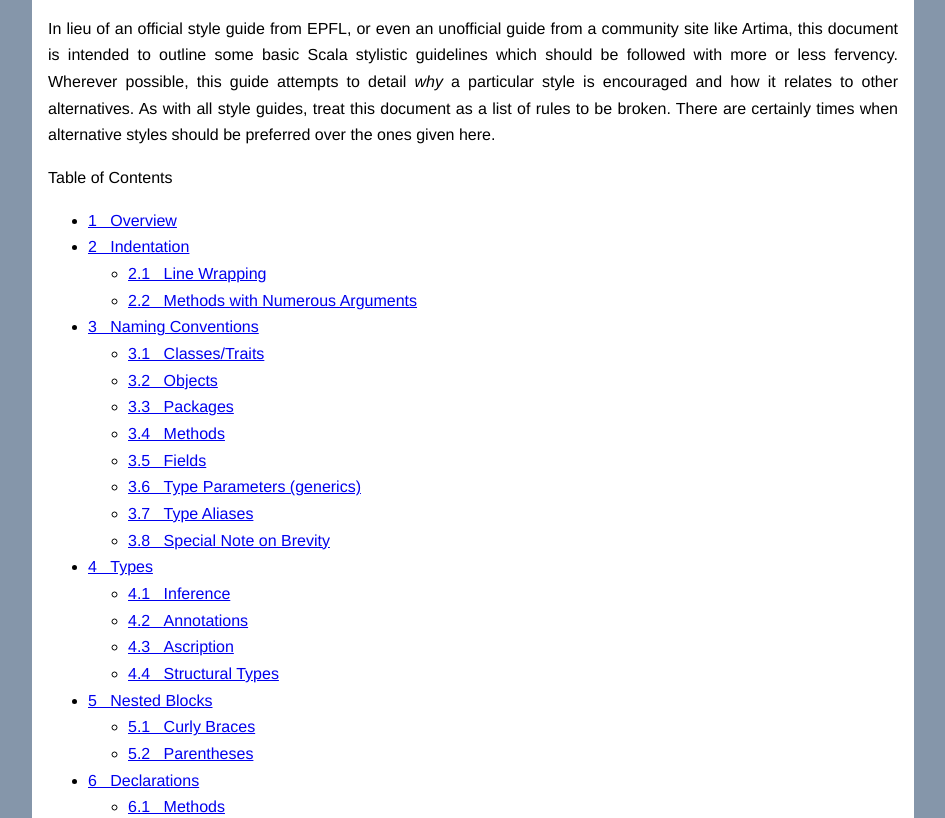
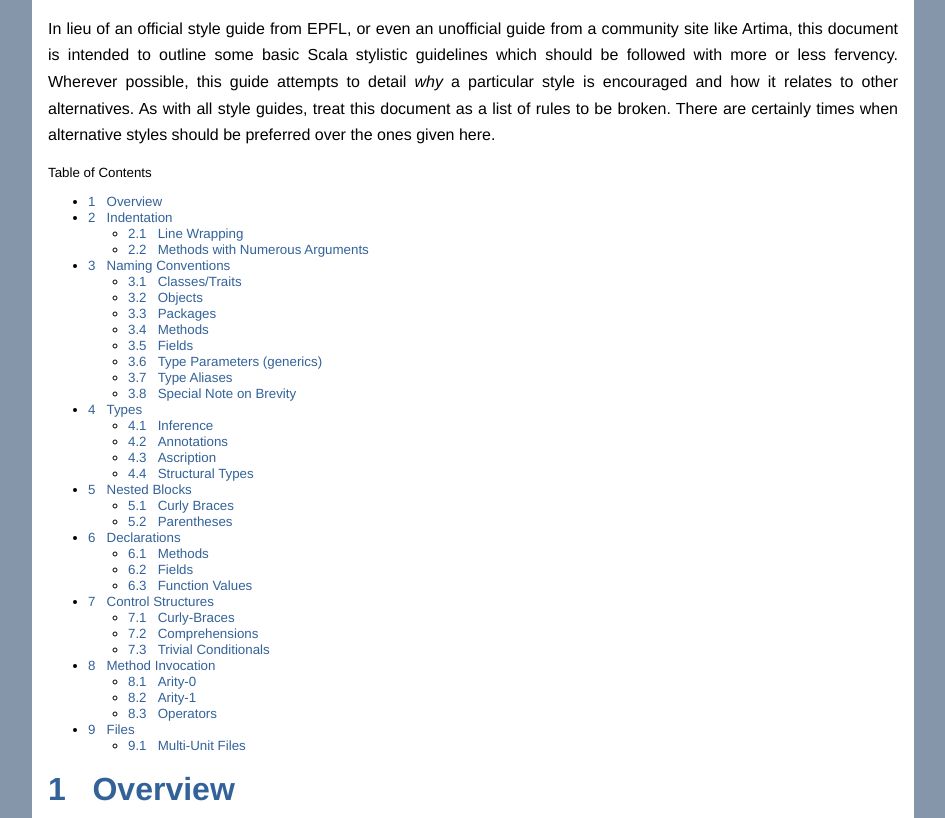
Before and after one commit to greedy/scala-style, a plain HTML site: page index.html in a window 1280 px wide. Shown: the part 78-896 px from the top of the page, without its empty margins (76-1021 px from the left). Drawn offline with Linux system fonts and the light colour scheme.

Commit message:
better styles

```diff
--- a/styles.css
+++ b/styles.css
@@ -5,6 +5,10 @@
     font-family : "Helvetica neue", Arial, Verdana, sans-serif;
 }
 
+.contents {
+    font-size: 10pt;
+    line-height: 12pt;
+}
 .document {
     width: 850px;
     background: white;
@@ -12,8 +16,18 @@
     padding: 12pt;
 }
 
-h1, h2, h3, h4, h5, h6 {
+h1, h2, h3, h4, h5, h6,
+h1 a, h2 a, h3 a, h4 a, h5 a, h6  a{
     color: #336299;
+}
+
+a {
+    color: #336299;
+    text-decoration: none;
+}
+
+a:hover {
+    text-decoration: underline;
 }
 
 p, ul, ol, li {
```
